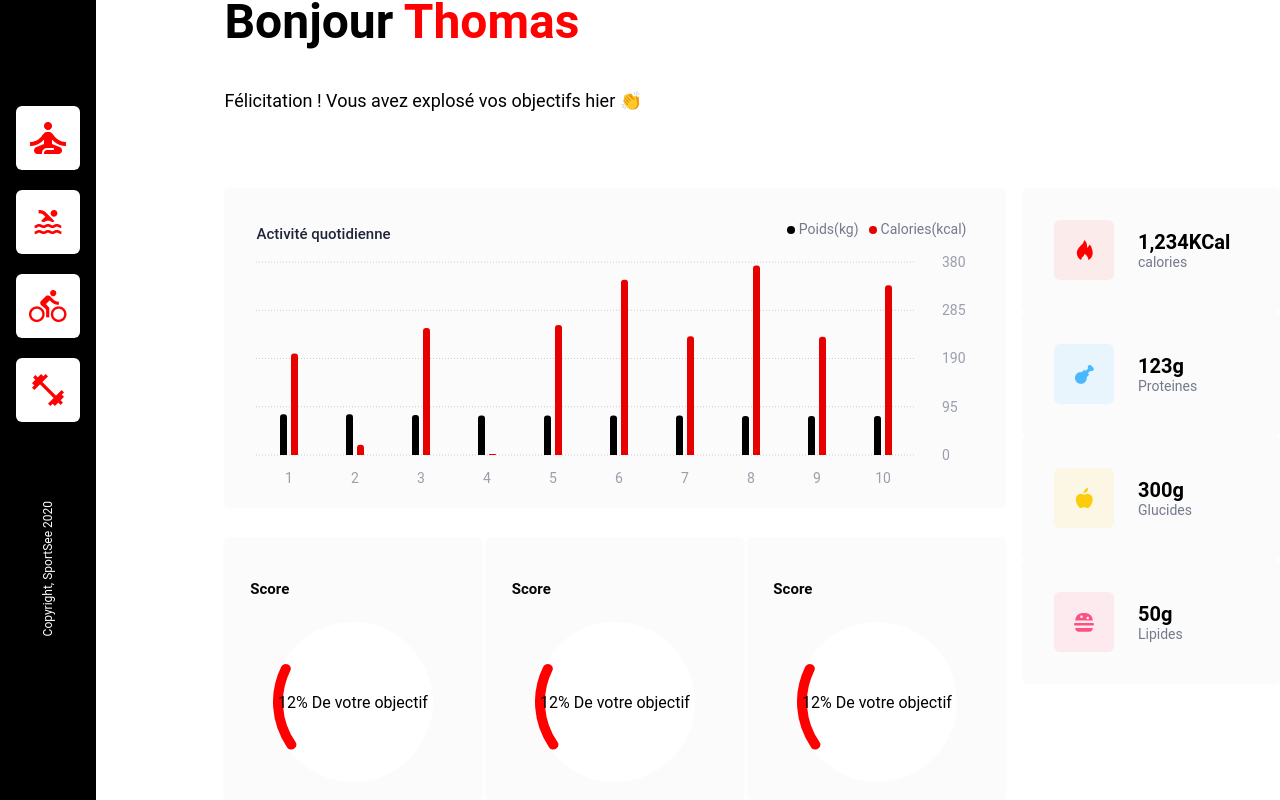
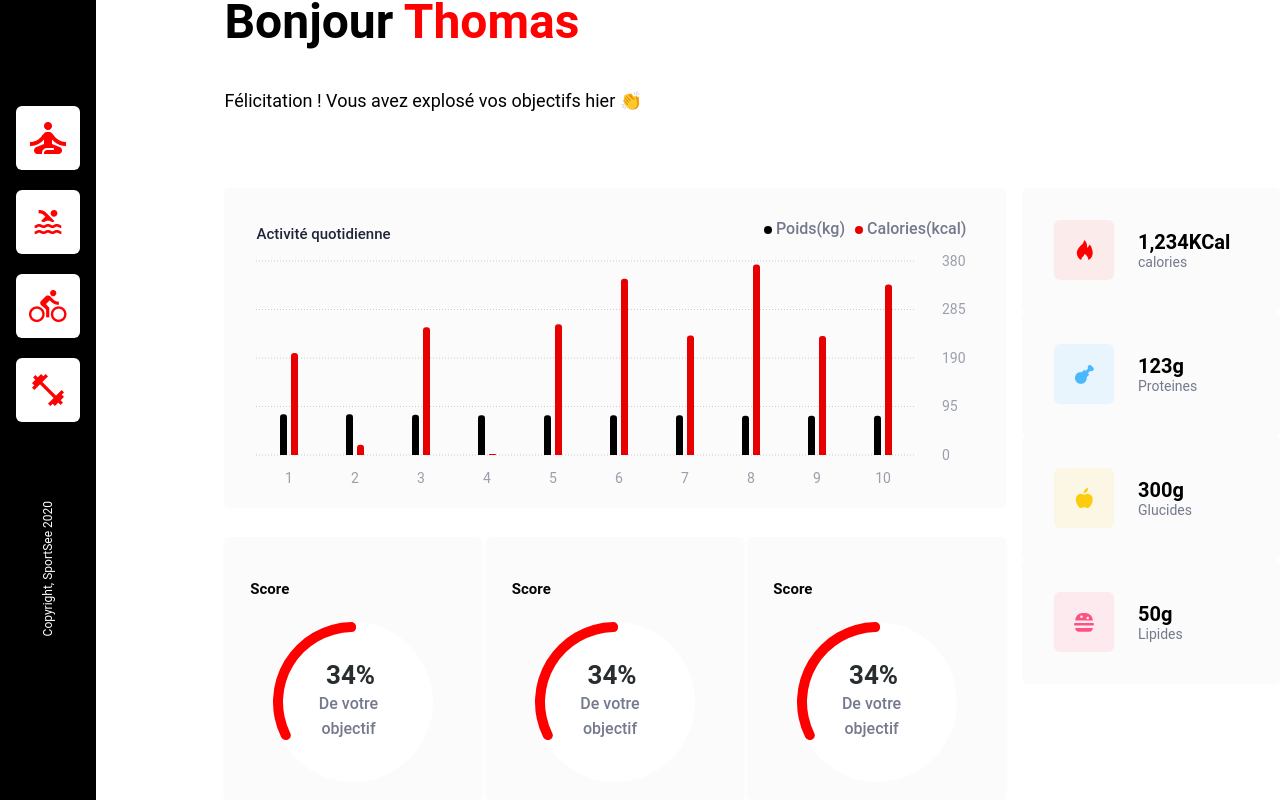
Before and after one commit to carra1358/amandine_carreno_p12_030322, a React (Create React App) app: page / in a window 1280 px wide. Shown: the part 198-998 px from the top of the page. Built offline with nearby package versions, Linux system fonts and the light colour scheme.

Commit message:
score chart completed

```diff
--- a/package.json
+++ b/package.json
@@ -14,7 +14,7 @@
     "web-vitals": "^2.1.4"
   },
   "scripts": {
-    "start": "react-scripts start",
+    "start": "PORT=3001 react-scripts start",
     "build": "react-scripts build",
     "test": "react-scripts test",
     "eject": "react-scripts eject"
--- a/src/App.js
+++ b/src/App.js
@@ -11,7 +11,7 @@ import apple from "./assets/icons/apple.png";
 import fire from "./assets/icons/fire.png";
 import cheeseburger from "./assets/icons/cheeseburger.png";
 import chicken from "./assets/icons/chicken.png";
-import BarCharts from './components/BarCharts';
+import BarCharts from './components/Charts/BarCharts';
 import ScoreCharts from './components/ScoreCharts';
 
 const iconsNav = [yoga,swim,bike,barbel]
--- a/src/components/BarCharts.jsx
+++ b/src/components/Charts/BarCharts.jsx
@@ -1,5 +1,5 @@
-import React, { PureComponent } from 'react';
-import { BarChart, Bar, Cell, XAxis, YAxis, CartesianGrid, Tooltip, Legend, ResponsiveContainer } from 'recharts';
+
+import { BarChart, Bar, XAxis, YAxis, CartesianGrid, Tooltip, Legend, ResponsiveContainer } from 'recharts';
 
 const data = [
     {
--- a/src/components/ScoreCharts.jsx
+++ b/src/components/ScoreCharts.jsx
@@ -1,12 +1,13 @@
-import { RadialBarChart, RadialBar,PolarAngleAxis } from "recharts";
+import { RadialBarChart, RadialBar,PolarAngleAxis, Legend, ResponsiveContainer } from "recharts";
 
 const data = [
     {
-        score:0.12,
+        score:0.34,
     }
 ]
 
-const pourcentage = 0.12 * 100;
+
+
 
 function ScoreCharts ({styleName}){
 
@@ -14,15 +15,16 @@ function ScoreCharts ({styleName}){
       <div className="small_chart">
           <h3 className="score_title">Score</h3>
           <div className={styleName}>
-        <RadialBarChart
+              <ResponsiveContainer>
+              <RadialBarChart
         width={160}
         height={160}
         innerRadius="100%"
         outerRadius="100%"
         barSize={10}
         data={data}
-        startAngle={-210}
-         endAngle={360}
+        startAngle={210}
+         endAngle={-150}
 
 
         >
@@ -35,22 +37,19 @@ function ScoreCharts ({styleName}){
   />
   <RadialBar
   background={false}
-  clockWise
+  clockWise={true}
   dataKey="score"
+  orientation=""
   cornerRadius={87}
   fill="#FF0000"
   />
-    <text
-        x={80}
-        y={80}
-        textAnchor="middle"
-        dominantBaseline="central"
-        >
-       {pourcentage}% De votre objectif
-      </text>
+  <Legend verticalAlign="middle" align='center' iconType="circle" iconSize="0px" wrapperStyle={{ lineHeight: '25px'}} formatter={(value,entry,payload) => <span className="bar_chart_legend"><span className="bar_chart_legend_percent">{ new Intl.NumberFormat("en-IN", {style: "percent"}).format(entry.payload.value)}<br/></span> De votre objectif</span>}/>
 
 
   </RadialBarChart>
+
+              </ResponsiveContainer>
+
 
       </div>
           </div>
--- a/src/styles/_charts.scss
+++ b/src/styles/_charts.scss
@@ -70,6 +70,12 @@ width: 258px;
     height: 160px;
     border-radius: 50%;
     background-color: white;
+
+    ul{
+       li{
+        width: 70%;
+       }
+    }
 }
 .score_title{
     margin: 0;
@@ -77,3 +83,17 @@ width: 258px;
     font-size: 15px;
     width: 80%;
 }
+
+.bar_chart_legend_percent{
+    font-size: 26px;
+    font-weight: 700;
+    color:  #282D30;
+}
+
+.bar_chart_legend{
+    font-weight: 500;
+    font-size: 16px;
+
+
+
+}
```
